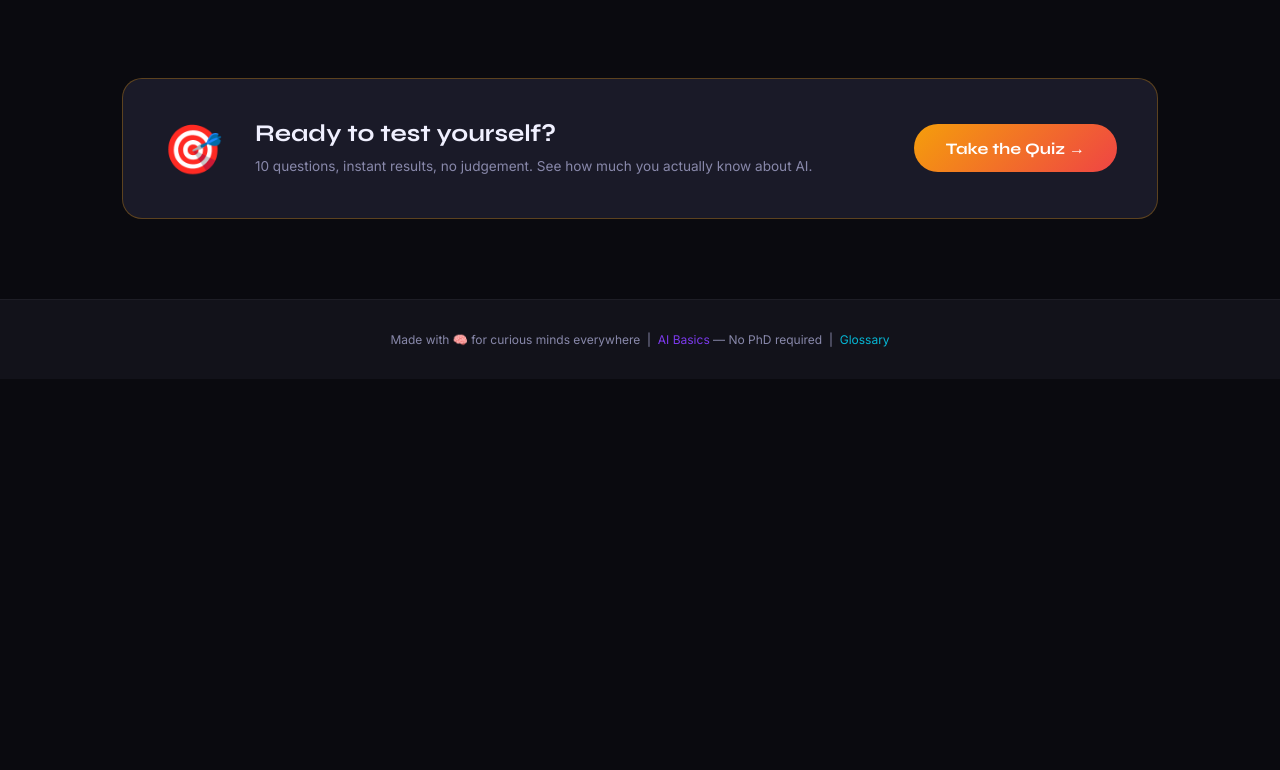
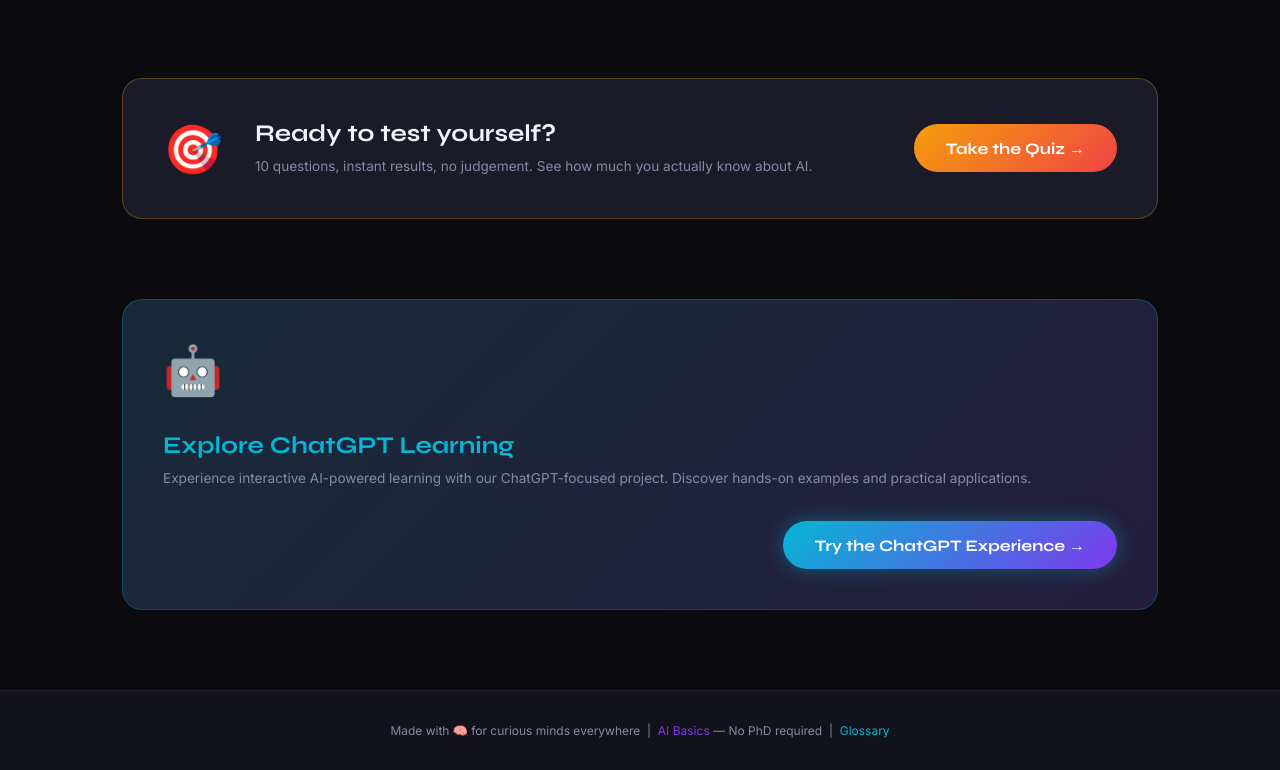
Before and after one commit to Reks88/ai-basics-site, a plain HTML site: page index.html in a window 1280 px wide. Shown: the part 2842-3612 px from the top of the page. Before the commit the page ends 3221 px from the top, so only its background shows below. Drawn offline with Linux system fonts and the light colour scheme.

Commit message:
Add ChatGPT learning project promotion section

```diff
--- a/index.html
+++ b/index.html
@@ -343,6 +343,52 @@
     }
     .quiz-btn:hover { transform: scale(1.05); }
 
+    /* CHATGPT TEASER */
+    .chatgpt-teaser {
+      max-width: 1100px;
+      margin: 0 auto 5rem;
+      padding: 0 2rem;
+    }
+    .chatgpt-box {
+      background: var(--card);
+      border: 1px solid rgba(6,182,212,0.3);
+      border-radius: 20px;
+      padding: 2.5rem;
+      display: flex;
+      align-items: center;
+      gap: 2rem;
+      flex-wrap: wrap;
+      position: relative;
+      overflow: hidden;
+    }
+    .chatgpt-box::before {
+      content: '';
+      position: absolute;
+      top: 0; left: 0; right: 0; bottom: 0;
+      background: linear-gradient(135deg, rgba(6,182,212,0.1), rgba(124,58,237,0.1));
+      z-index: 0;
+    }
+    .chatgpt-icon { font-size: 3rem; flex-shrink: 0; position: relative; z-index: 1; }
+    .chatgpt-text { position: relative; z-index: 1; }
+    .chatgpt-text h3 { font-family: 'Syne', sans-serif; font-size: 1.5rem; font-weight: 700; margin-bottom: 0.5rem; color: var(--accent2); }
+    .chatgpt-text p { color: var(--muted); font-size: 0.85rem; line-height: 1.6; }
+    .chatgpt-btn {
+      margin-left: auto;
+      background: linear-gradient(135deg, var(--accent2), var(--accent1));
+      color: white;
+      padding: 0.9rem 2rem;
+      border-radius: 100px;
+      text-decoration: none;
+      font-family: 'Syne', sans-serif;
+      font-weight: 700;
+      transition: transform 0.2s, box-shadow 0.2s;
+      white-space: nowrap;
+      position: relative;
+      z-index: 1;
+      box-shadow: 0 0 20px rgba(6,182,212,0.4);
+    }
+    .chatgpt-btn:hover { transform: scale(1.05); box-shadow: 0 0 30px rgba(6,182,212,0.6); }
+
     /* FOOTER */
     footer {
       background: var(--surface);
@@ -546,6 +592,17 @@
   </div>
 </div>
 
+<div class="chatgpt-teaser">
+  <div class="chatgpt-box">
+    <div class="chatgpt-icon">🤖</div>
+    <div class="chatgpt-text">
+      <h3>Explore ChatGPT Learning</h3>
+      <p>Experience interactive AI-powered learning with our ChatGPT-focused project. Discover hands-on examples and practical applications.</p>
+    </div>
+    <a href="/aadu-ai-learning/" class="chatgpt-btn">Try the ChatGPT Experience →</a>
+  </div>
+</div>
+
 <footer>
   <p>Made with 🧠 for curious minds everywhere &nbsp;|  <span>AI Basics</span> — No PhD required &nbsp;|  <a href="glossary.html" style="color:var(--accent2);text-decoration:none;">Glossary</a></p>
 </footer>
```
